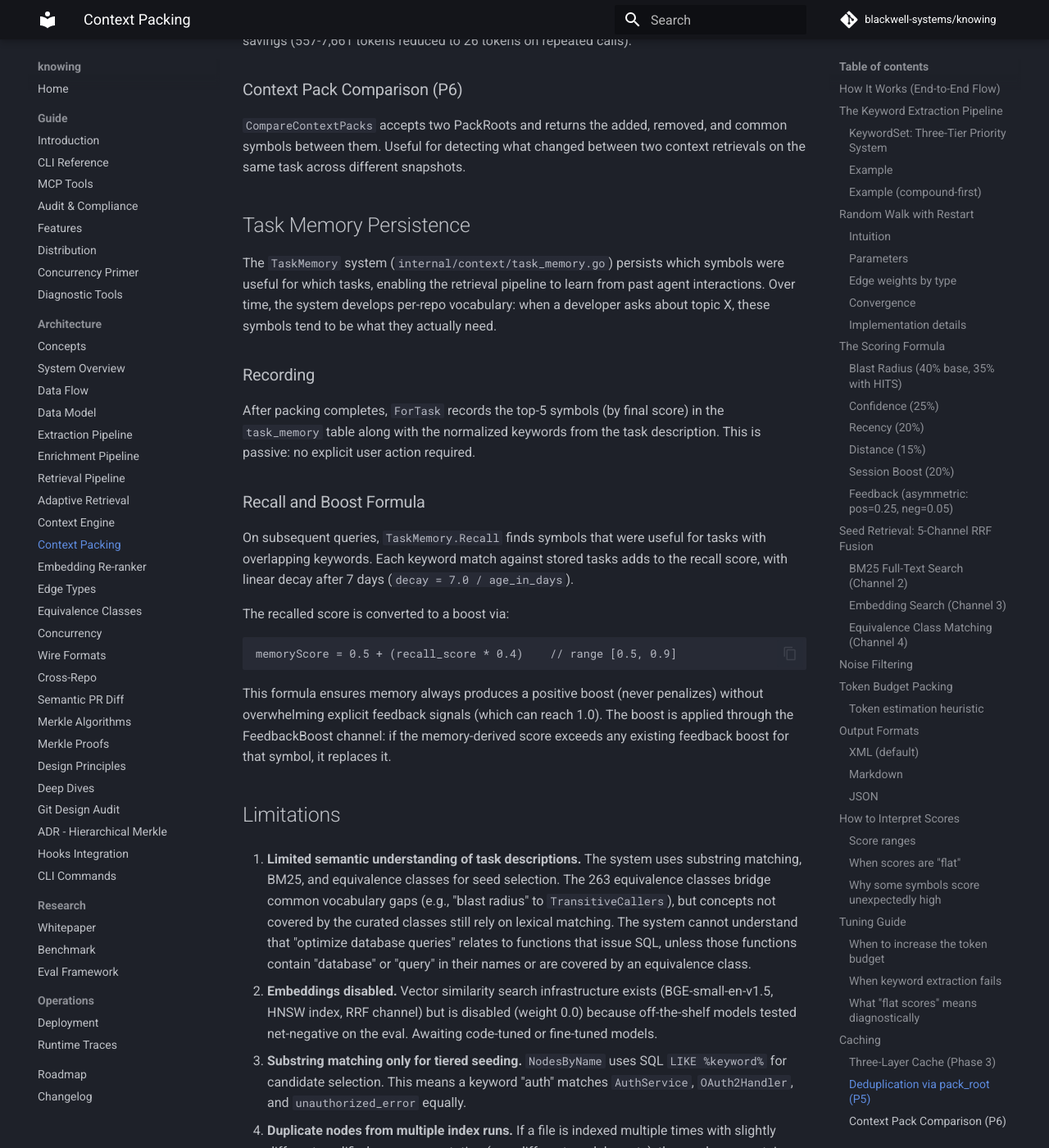
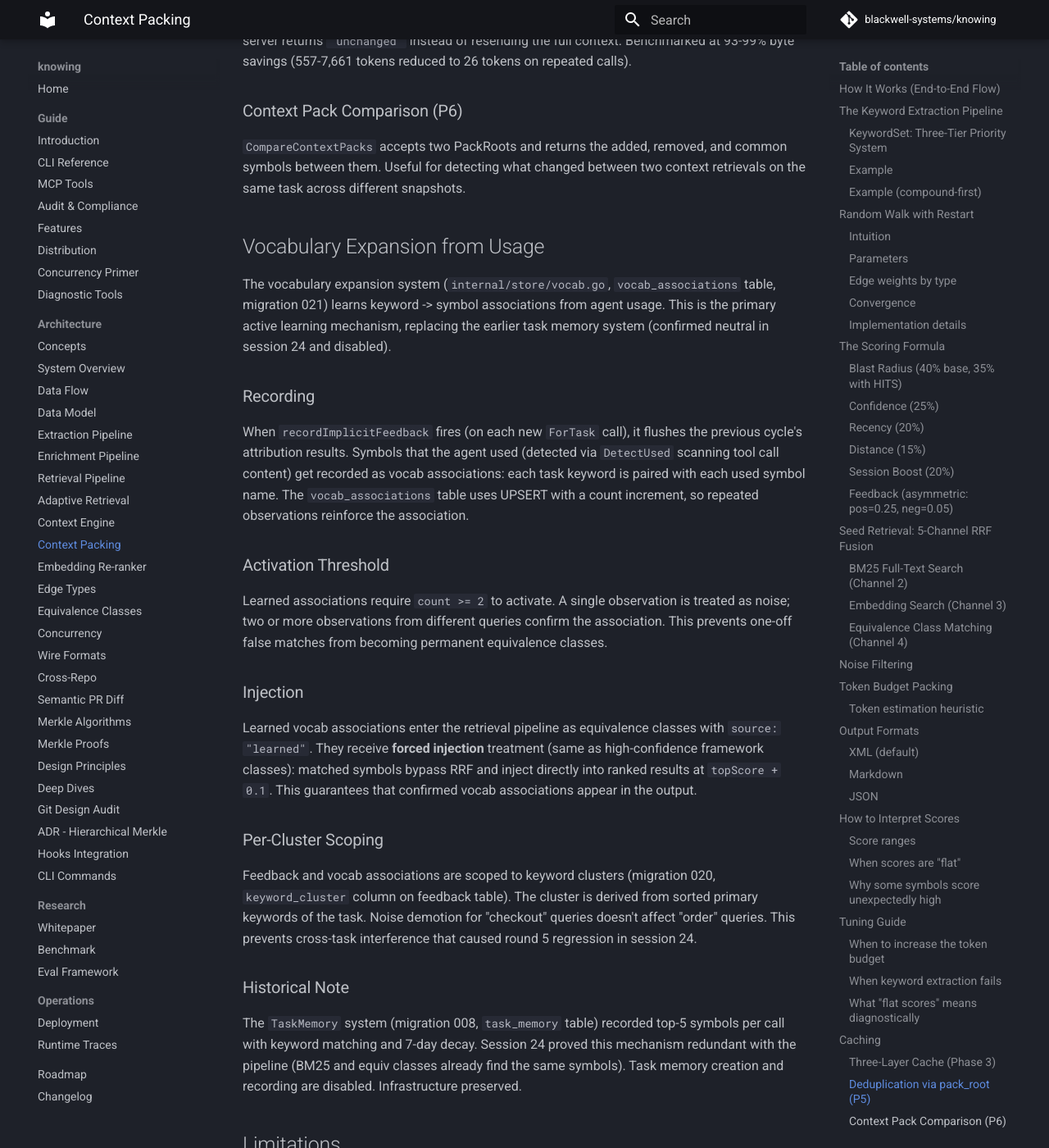
Before and after one commit to blackwell-systems/knowing, an MkDocs documentation site: the page built from docs/architecture/context-packing.md, in a window 1280 px wide and 1400 px high, scrolled down 13676 px. Shown: the whole window at 82% size. Built offline with MkDocs 1.6.1 and Material for MkDocs 9.7.7, drawn with Linux system fonts in a browser that asks for light colours; comment, search, counter and statistics services are not loaded; some of the changed text lies outside the part shown.

Commit message:
docs: update context-packing.md for session 25
- Scoring formula: 7 components (added commit_recency)
- Task Memory section replaced with Vocabulary Expansion (learned
  keyword->symbol associations, per-cluster scoping, forced injection)
- Packing: proximity factor with adaptive exponent, LSP attenuation
- Equiv class count: 115 -> 263 + learned vocab

````diff
--- a/docs/architecture/context-packing.md
+++ b/docs/architecture/context-packing.md
@@ -29,7 +29,7 @@ Task Description
 [5. Random Walk with Restart]  -- propagate relevance through graph structure (BFS depth limit: 4 hops)
     |
     v
-[6. Scoring]               -- weighted formula: blast_radius + confidence + recency + distance + session_boost + feedback + task_memory
+[6. Scoring]               -- 7-component formula: blast_radius + confidence + recency + distance + session_boost + feedback + commit_recency
     |
     v
 [7. HITS Reranking]        -- authority/hub scores promote structurally important nodes
@@ -300,12 +300,12 @@ future code-tuned models. Enable with `KNOWING_EMBEDDINGS=1`.
 
 ### Equivalence Class Matching (Channel 4)
 
-The equivalence class system (`internal/context/equivalence.go` + `universal_seeds.go` + `language_seeds.go`) bridges the vocabulary gap between natural-language task descriptions and code symbol names. It contains 115 equivalence classes: 21 knowing-specific (TRANSITIVE_IMPACT, SYMBOL_LOOKUP, DATAFLOW_TRACE, TEST_SELECTION, etc.), 63 universal software concepts (covering security, monitoring, scheduling, rate limiting, search, websockets, retry/circuit-breaker, health checks, feature flags, and more), and 31 language-specific classes (Python, TypeScript, Rust, Java, Kubernetes patterns). Each class has 5-10 phrases mapped to common symbol name targets across Go/TS/Python/Java/Rust. Cross-product expansion with action verbs generates additional phrase variants.
+The equivalence class system (`internal/context/equivalence.go` + 30 `equiv_*.go` files + `universal_seeds.go`) bridges the vocabulary gap between natural-language task descriptions and code symbol names. It contains 263 hand-curated equivalence classes organized by framework (Django, Flask, FastAPI, Terraform, Kubernetes, Kafka, Rails, Spring, ASP.NET, etc.) plus universal and cross-cutting patterns. Language scoping via the `Lang` field prevents cross-language false positives. Additionally, learned vocabulary associations (from agent usage, `vocab_associations` table) are injected as equivalence classes at runtime.
 
 Example: the phrase "blast radius" maps to concept TRANSITIVE_IMPACT, which targets symbols
 like `TransitiveCallers`, `handleBlastRadius`, and `BlastRadius`.
 
-This was the biggest single-feature improvement: hard tier 10% to 18% P@10 (+8pp).
+Framework equiv classes with forced injection: P@10 0.176 -> 0.278 (+57%, session 23).
 
 ## Noise Filtering
 
@@ -330,7 +330,10 @@ Together these stages prevent test infrastructure, build artifacts, and phantom
 
 The `packIntoBudget` function implements a density-ranked greedy knapsack:
 
-1. For each ranked symbol, compute density = score / token_cost.
+1. For each ranked symbol, compute density = (score / token_cost) * proximityFactor.
+   The proximity factor is `rwrScore^exponent` where the exponent adapts to the phantom
+   ratio: `clamp(0.3 + 0.2 * phantomRatio, 0.3, 0.7)`. LSP-enriched edges receive 0.3x
+   weight in the RWR walk (attenuating enrichment centrality inflation).
 2. Sort by density descending (ties broken by raw score).
 3. Greedily pack in density order: if adding a symbol would exceed the budget, skip it and try smaller ones.
 4. Re-sort the packed symbols by score descending for output ordering.
@@ -524,35 +527,47 @@ The `pack_root` parameter on `context_for_task` enables agent-side deduplication
 
 `CompareContextPacks` accepts two PackRoots and returns the added, removed, and common symbols between them. Useful for detecting what changed between two context retrievals on the same task across different snapshots.
 
-## Task Memory Persistence
+## Vocabulary Expansion from Usage
 
-The `TaskMemory` system (`internal/context/task_memory.go`) persists which symbols were
-useful for which tasks, enabling the retrieval pipeline to learn from past agent
-interactions. Over time, the system develops per-repo vocabulary: when a developer asks
-about topic X, these symbols tend to be what they actually need.
+The vocabulary expansion system (`internal/store/vocab.go`, `vocab_associations` table,
+migration 021) learns keyword -> symbol associations from agent usage. This is the primary
+active learning mechanism, replacing the earlier task memory system (confirmed neutral in
+session 24 and disabled).
 
 ### Recording
 
-After packing completes, `ForTask` records the top-5 symbols (by final score) in the
-`task_memory` table along with the normalized keywords from the task description. This is
-passive: no explicit user action required.
+When `recordImplicitFeedback` fires (on each new `ForTask` call), it flushes the previous
+cycle's attribution results. Symbols that the agent used (detected via `DetectUsed` scanning
+tool call content) get recorded as vocab associations: each task keyword is paired with each
+used symbol name. The `vocab_associations` table uses UPSERT with a count increment, so
+repeated observations reinforce the association.
 
-### Recall and Boost Formula
+### Activation Threshold
 
-On subsequent queries, `TaskMemory.Recall` finds symbols that were useful for tasks with
-overlapping keywords. Each keyword match against stored tasks adds to the recall score,
-with linear decay after 7 days (`decay = 7.0 / age_in_days`).
+Learned associations require `count >= 2` to activate. A single observation is treated as
+noise; two or more observations from different queries confirm the association. This prevents
+one-off false matches from becoming permanent equivalence classes.
 
-The recalled score is converted to a boost via:
+### Injection
 
-```
-memoryScore = 0.5 + (recall_score * 0.4)    // range [0.5, 0.9]
-```
+Learned vocab associations enter the retrieval pipeline as equivalence classes with
+`source: "learned"`. They receive **forced injection** treatment (same as high-confidence
+framework classes): matched symbols bypass RRF and inject directly into ranked results at
+`topScore + 0.1`. This guarantees that confirmed vocab associations appear in the output.
 
-This formula ensures memory always produces a positive boost (never penalizes) without
-overwhelming explicit feedback signals (which can reach 1.0). The boost is applied through
-the FeedbackBoost channel: if the memory-derived score exceeds any existing feedback boost
-for that symbol, it replaces it.
+### Per-Cluster Scoping
+
+Feedback and vocab associations are scoped to keyword clusters (migration 020,
+`keyword_cluster` column on feedback table). The cluster is derived from sorted primary
+keywords of the task. Noise demotion for "checkout" queries doesn't affect "order" queries.
+This prevents cross-task interference that caused round 5 regression in session 24.
+
+### Historical Note
+
+The `TaskMemory` system (migration 008, `task_memory` table) recorded top-5 symbols per
+call with keyword matching and 7-day decay. Session 24 proved this mechanism redundant with
+the pipeline (BM25 and equiv classes already find the same symbols). Task memory creation
+and recording are disabled. Infrastructure preserved.
 
 ## Limitations
 
````
Also changed, not shown: other parts of docs/architecture/context-packing.md (+1 -1 lines).
